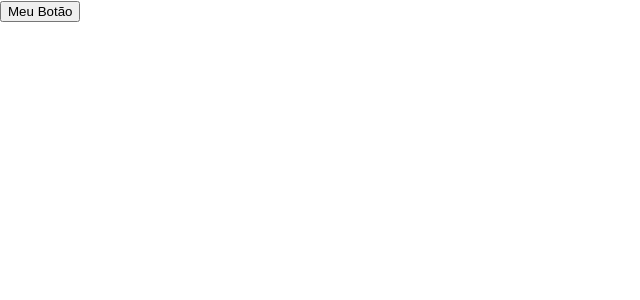
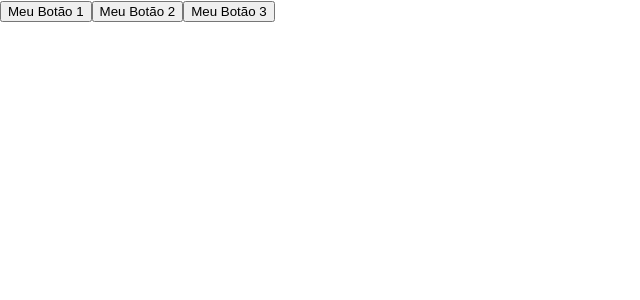
Before and after one commit to JeaziRicardo/trybe-exercicios, a React (Create React App) app in the folder front_end/11-estados-eventos-formulários/01-estados-e-eventos/fancy-buttons/: page / in a window 1280 px wide. Shown: the top 300 px of the page, without its empty margins (0-640 px from the left). Built offline with nearby package versions, Linux system fonts and the light colour scheme.

Commit message:
fixação - adiciona três botões com eventos de click

```diff
--- a/front_end/11-estados-eventos-formulários/01-estados-e-eventos/fancy-buttons/src/App.js
+++ b/front_end/11-estados-eventos-formulários/01-estados-e-eventos/fancy-buttons/src/App.js
@@ -1,14 +1,26 @@
 import './App.css';
 import React, { Component } from 'react';
 
-function handleClick() {
+function handleClickOne() {
+  console.log('click');
+}
+
+function handleClickTwo() {
+  console.log('click');
+}
+
+function handleClickThree() {
   console.log('click');
 }
 
 class App extends Component {
   render() {
     return (
-      <button onClick={ handleClick }>Meu Botão</button>
+      <div>
+        <button onClick={ handleClickOne }>Meu Botão 1</button>
+        <button onClick={ handleClickTwo }>Meu Botão 2</button>
+        <button onClick={ handleClickThree }>Meu Botão 3</button>
+      </div>
     );
   }
 }
```
